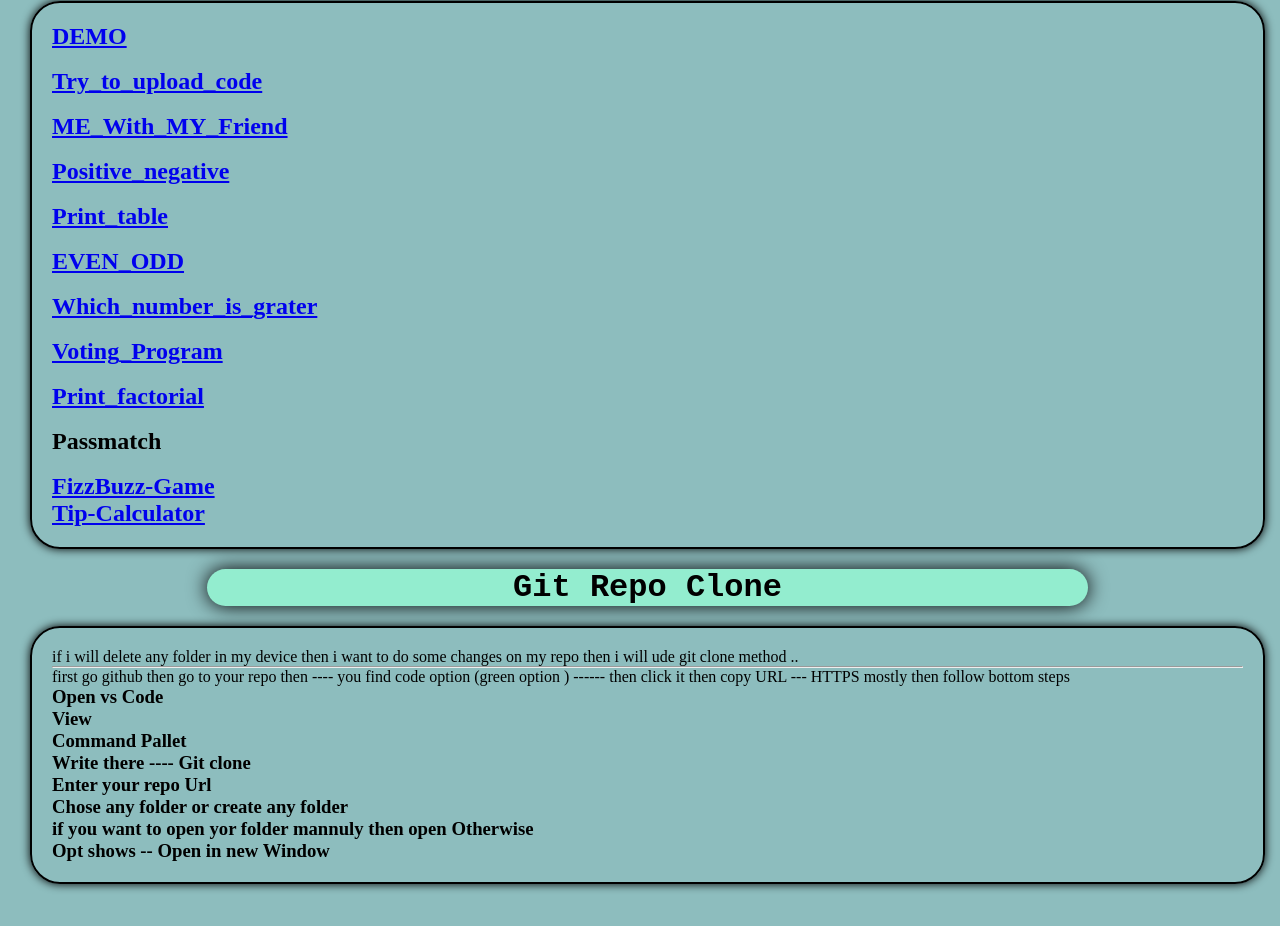
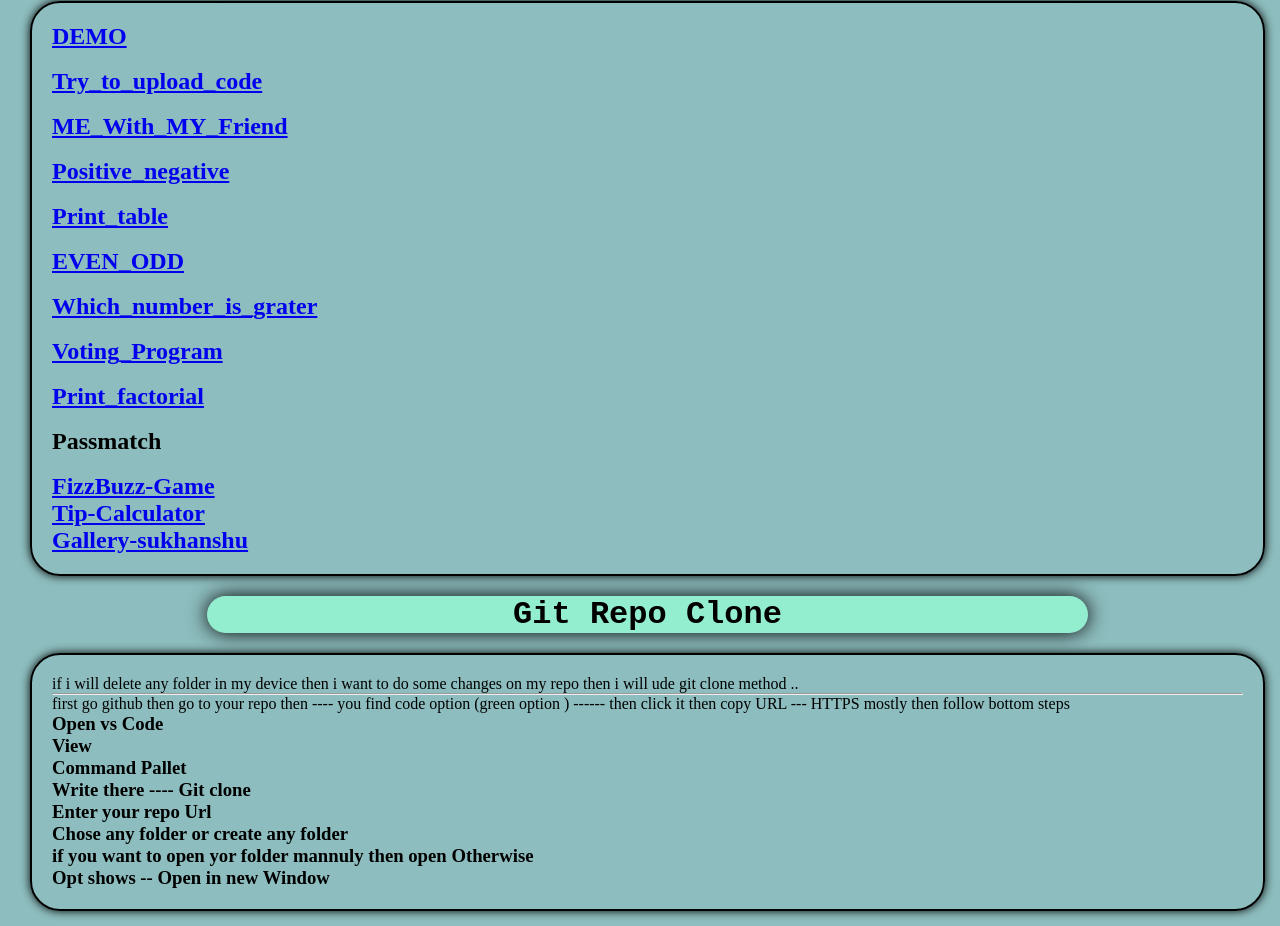
Before and after one commit to Divyanshu-t/ALL_LINKS, a plain HTML site: page index.html in a window 1280 px wide. Shown: the part 1921-2847 px from the top of the page. Before the commit the page ends 2820 px from the top, so only its background shows below. Drawn offline with Linux system fonts and the light colour scheme.

Commit message:
add more link

```diff
--- a/index.html
+++ b/index.html
@@ -98,6 +98,7 @@
         <h2><a href="https://divyanshu-t.github.io/FizzBuzz-Game/" targut="_blank">FizzBuzz-Game</a>  </h2>
 
         <h2><a href="https://divyanshu-t.github.io/Tip-Calculator/">Tip-Calculator</a>  </h2>
+        <h2><a href="https://divyanshu-t.github.io/gallery-sukhanshu/">Gallery-sukhanshu</a></h2>
     <!--
         <h2><a href="  "></a>  </h2>
     -->
```
